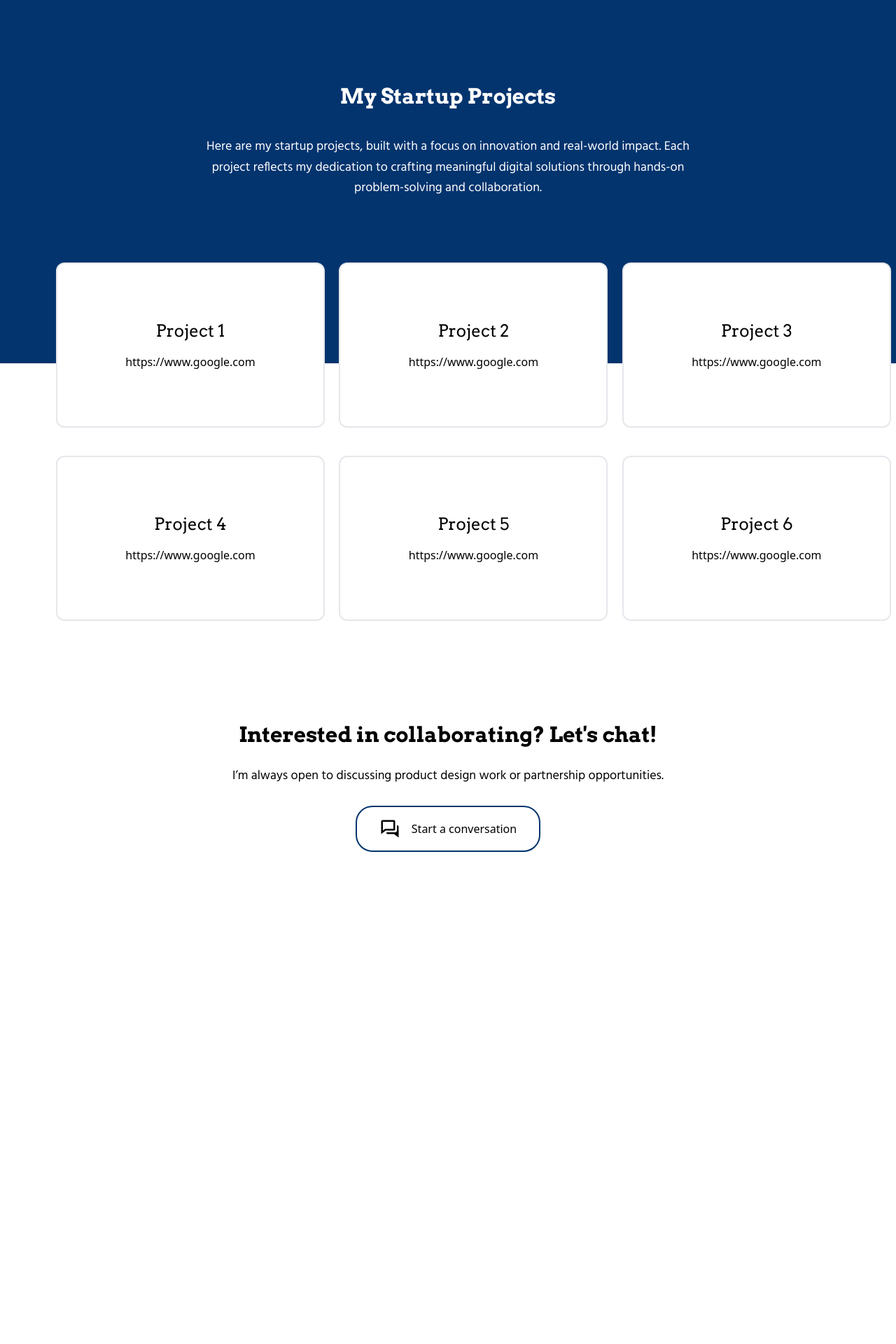
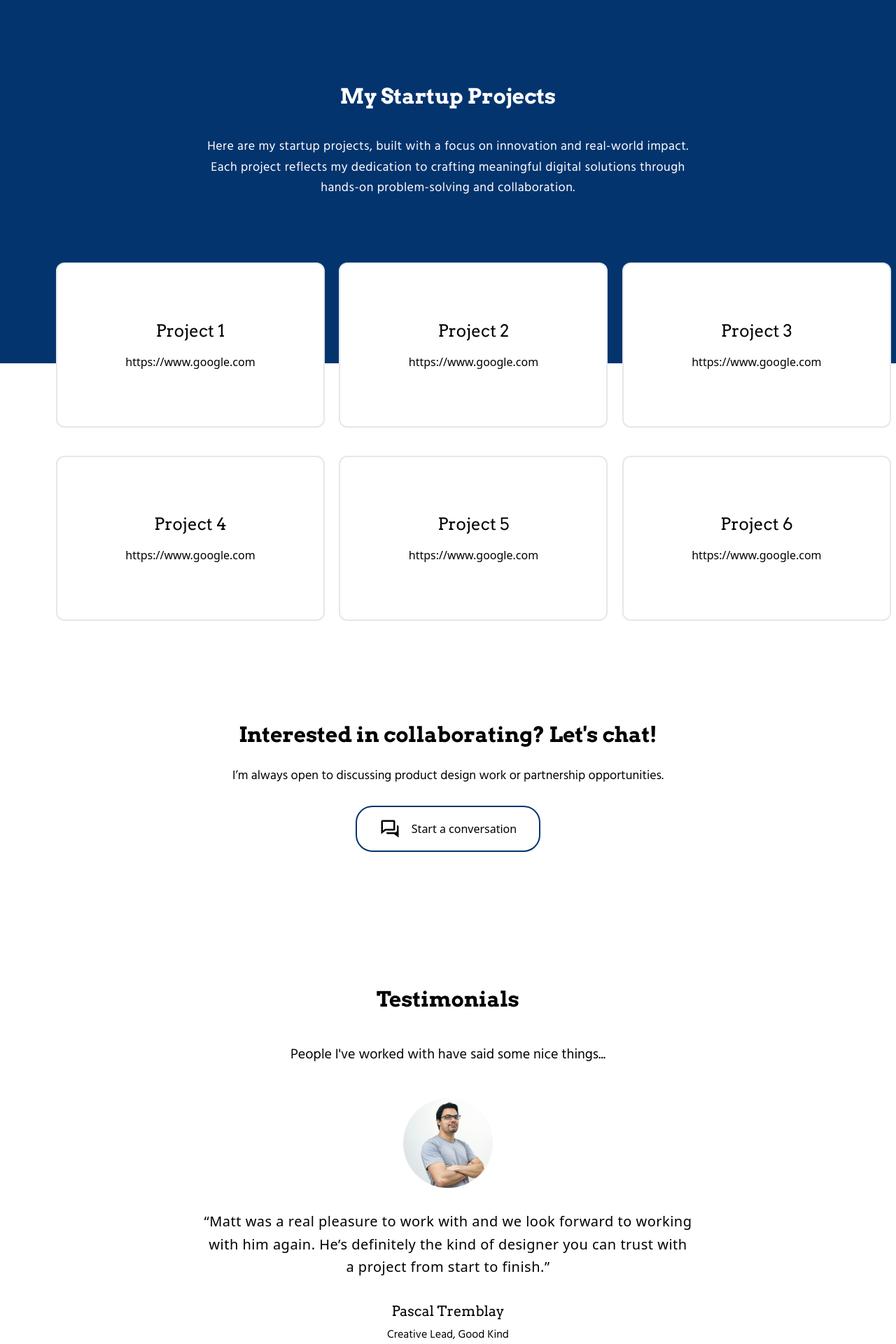
Before and after one commit to AaronHtun01/PersonalPortfolio, a React (Vite) app: page / in a window 1280 px wide. Shown: the part 2783-4703 px from the top of the page at 70% size. Before the commit the page ends 4192 px from the top, so only its background shows below. Built offline with nearby package versions, Linux system fonts and the light colour scheme.

Commit message:
feat: add testimonial feature

```diff
--- a/src/App.jsx
+++ b/src/App.jsx
@@ -3,6 +3,7 @@ import Body from "./pages/Body"
 import Header from "./pages/header"
 import Project from "./pages/Project"
 import Contact from "./pages/Contact"
+import Testimonial from "./pages/Testimonial"
 export default function App() {
   return (
     <div>
@@ -11,6 +12,7 @@ export default function App() {
         <Body />
         <Project />
         <Contact />
+        <Testimonial />
     </div>
   )
 }
--- a/src/pages/Project.jsx
+++ b/src/pages/Project.jsx
@@ -6,7 +6,7 @@ const Project = () => {
         <div className="bg-primary h-[800px]">
             <div className="pt-[400px] flex flex-col items-center">
                 <h1 className="text-light font-arvo text-3xl font-semibold">My Startup Projects</h1>
-                <p className="leading-relaxed text-light font-hind text-lg pt-10 w-[700px] text-center">Here are my startup projects, built with a focus on innovation and real-world impact. Each project reflects my dedication to crafting meaningful digital solutions through hands-on problem-solving and collaboration.</p>
+                <p className="leading-relaxed tracking-wide text-light font-hind text-lg pt-10 w-[700px] text-center">Here are my startup projects, built with a focus on innovation and real-world impact. Each project reflects my dedication to crafting meaningful digital solutions through hands-on problem-solving and collaboration.</p>
             </div>
         </div>
 
--- /dev/null
+++ b/src/pages/Testimonial.jsx
@@ -0,0 +1,17 @@
+const Testimonial = () => {
+  return (
+    <div className="flex flex-col items-center">
+        <h1 className="font-arvo text-3xl font-semibold">Testimonials</h1>
+        <p className="text-xl font-hind py-12">People I've worked with have said some nice things...</p>
+
+        <img className="h-32 w-32 object-cover rounded-full" src="./src/images/testimonial.jpg" alt="" />
+
+        <p className="leading-relaxed tracking-wide text-center w-[700px] py-8 text-xl">“Matt was a real pleasure to work with and we look forward to working with him again. He’s definitely the kind of designer you can trust with a project from start to finish.”</p>
+
+        <h1 className="font-arvo text-xl pb-2">Pascal Tremblay</h1>
+        <h2 className="font-hind text-md">Creative Lead, Good Kind</h2>
+    </div>
+  )
+}
+
+export default Testimonial
```
Also changed, not shown: src/images/testimonial.jpg (added).
